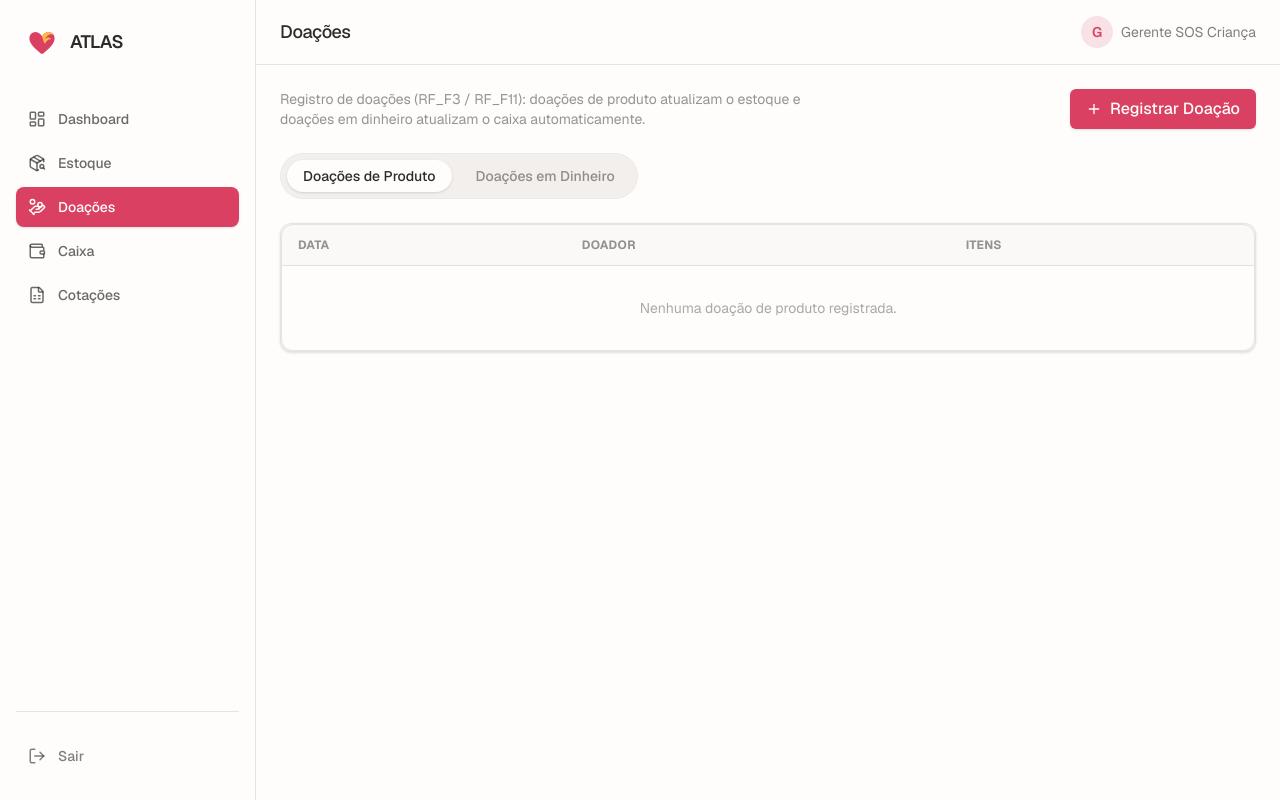
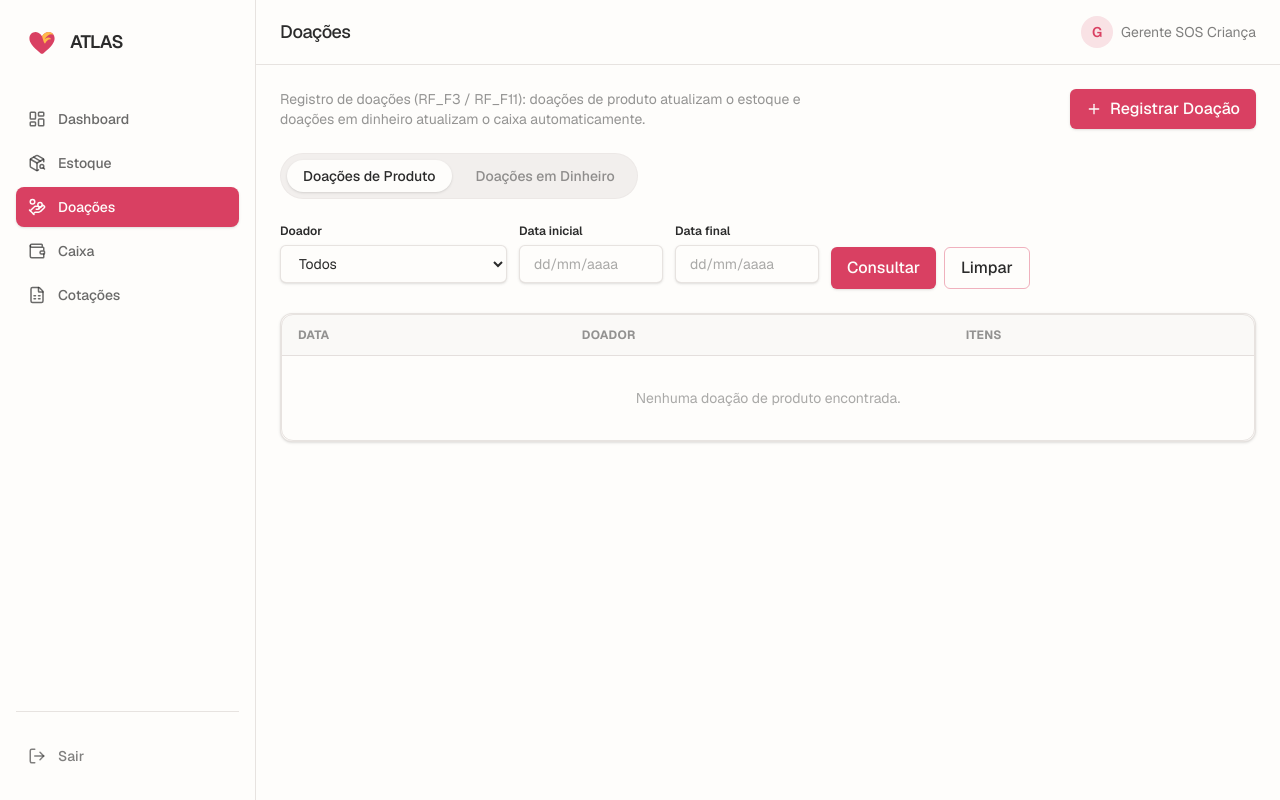
Before and after one commit to Andressa172/Grupo1-BSI-2026-2-EngSoft2-, a Next.js app in the folder atlas-app/: page /doacoes in a window 1280 px wide. Built offline with nearby package versions, Linux system fonts and the light colour scheme.

Commit message:
Adiciona consulta de doacoes com filtros de doador e periodo

```diff
--- a/atlas-app/src/app/(app)/doacoes/page.tsx
+++ b/atlas-app/src/app/(app)/doacoes/page.tsx
@@ -11,7 +11,7 @@ import { Plus, Trash2 } from 'lucide-react';
 import { useAtlas } from '@/lib/store';
 import { Button } from '@/components/ui/button';
 import { Card, Field, Input, Select, Modal, Table, THead, EmptyRow } from '@/components/app/ui';
-import { ControlReceberDoacaoProduto } from '@/control/ControlReceberDoacaoProduto';
+import { ControlReceberDoacaoProduto, type DadosFiltroDoacao } from '@/control/ControlReceberDoacaoProduto';
 import { ControlReceberDoacaoDinheiro } from '@/control/ControlReceberDoacaoDinheiro';
 import type { SelecaoDoador } from '@/control/resolverDoador';
 import { dataHojeBR, mascaraData, mascaraMoeda, mascaraTelefone } from '@/view/mascaras';
@@ -44,8 +44,27 @@ export default function DoacoesPage() {
 
   const doadores = controlProduto.listarDoadores();
   const produtos = controlProduto.listarProdutos();
-  const doacoesProduto = controlProduto.listarDoacoes();
-  const doacoesDinheiro = controlDinheiro.listarDoacoes();
+
+  // consulta (RF_F3/RF_F11): filtro digitado x filtro aplicado ao clicar em Consultar
+  const filtroVazio: DadosFiltroDoacao = { doadorId: '', dataInicial: '', dataFinal: '' };
+  const [filtro, setFiltro] = useState<DadosFiltroDoacao>(filtroVazio);
+  const [filtroAplicado, setFiltroAplicado] = useState<DadosFiltroDoacao>(filtroVazio);
+  const [errosFiltro, setErrosFiltro] = useState<Record<string, string>>({});
+  const doacoesProduto = controlProduto.consultarDoacoes(filtroAplicado);
+  const doacoesDinheiro = controlDinheiro.consultarDoacoes(filtroAplicado);
+
+  function consultar(e: React.FormEvent) {
+    e.preventDefault();
+    const e2 = controlProduto.validarFiltro(filtro);
+    setErrosFiltro(e2);
+    if (Object.keys(e2).length === 0) setFiltroAplicado(filtro);
+  }
+
+  function limparFiltro() {
+    setFiltro(filtroVazio);
+    setFiltroAplicado(filtroVazio);
+    setErrosFiltro({});
+  }
 
   const [tab, setTab] = useState<'produto' | 'dinheiro'>('produto');
   const [modalOpen, setModalOpen] = useState(false);
@@ -132,12 +151,59 @@ export default function DoacoesPage() {
         ))}
       </div>
 
+      <form onSubmit={consultar} className="flex flex-wrap items-start gap-3">
+        <div className="min-w-48">
+          <Field label="Doador">
+            <Select value={filtro.doadorId} onChange={(e) => setFiltro({ ...filtro, doadorId: e.target.value })}>
+              <option value="">Todos</option>
+              {doadores.map((d) => (
+                <option key={d.id} value={d.id}>
+                  {d.nome}
+                </option>
+              ))}
+            </Select>
+          </Field>
+        </div>
+        <div className="w-36">
+          <Field label="Data inicial">
+            <Input
+              value={filtro.dataInicial}
+              onChange={(e) => setFiltro({ ...filtro, dataInicial: mascaraData(e.target.value) })}
+              placeholder="dd/mm/aaaa"
+              inputMode="numeric"
+              className={destaque(errosFiltro.dataInicial)}
+            />
+          </Field>
+          <MensagemErro texto={errosFiltro.dataInicial} />
+        </div>
+        <div className="w-36">
+          <Field label="Data final">
+            <Input
+              value={filtro.dataFinal}
+              onChange={(e) => setFiltro({ ...filtro, dataFinal: mascaraData(e.target.value) })}
+              placeholder="dd/mm/aaaa"
+              inputMode="numeric"
+              className={destaque(errosFiltro.dataFinal)}
+            />
+          </Field>
+          <MensagemErro texto={errosFiltro.dataFinal} />
+        </div>
+        <div className="flex gap-2 mt-6">
+          <Button type="submit" variant="primary" size="md">
+            Consultar
+          </Button>
+          <Button type="button" variant="outline" size="md" onClick={limparFiltro}>
+            Limpar
+          </Button>
+        </div>
+      </form>
+
       {tab === 'produto' ? (
         <Card className="p-0">
           <Table>
             <THead cols={['Data', 'Doador', 'Itens']} />
             <tbody>
-              {doacoesProduto.length === 0 && <EmptyRow colSpan={3} label="Nenhuma doação de produto registrada." />}
+              {doacoesProduto.length === 0 && <EmptyRow colSpan={3} label="Nenhuma doação de produto encontrada." />}
               {doacoesProduto.map((d) => (
                 <tr key={d.id} className="border-b border-border-line/10 last:border-0 align-top">
                   <td className="px-4 py-3 text-foreground/60 whitespace-nowrap">{formatDate(d.data)}</td>
@@ -161,7 +227,7 @@ export default function DoacoesPage() {
           <Table>
             <THead cols={['Data', 'Doador', 'Valor', 'Forma de Recebimento']} />
             <tbody>
-              {doacoesDinheiro.length === 0 && <EmptyRow colSpan={4} label="Nenhuma doação em dinheiro registrada." />}
+              {doacoesDinheiro.length === 0 && <EmptyRow colSpan={4} label="Nenhuma doação em dinheiro encontrada." />}
               {doacoesDinheiro.map((d) => (
                 <tr key={d.id} className="border-b border-border-line/10 last:border-0">
                   <td className="px-4 py-3 text-foreground/60 whitespace-nowrap">{formatDate(d.data)}</td>
--- a/atlas-app/src/control/ControlReceberDoacaoDinheiro.ts
+++ b/atlas-app/src/control/ControlReceberDoacaoDinheiro.ts
@@ -1,10 +1,11 @@
 import { DoacaoDinheiro } from '@/model/DoacaoDinheiro';
+import { FiltroDoacao } from '@/model/FiltroDoacao';
 import { type ErrosValidacao, parseDataBR, parseValorBR } from '@/model/validacao';
 import type { AtlasGateway } from '@/dao/AtlasGateway';
 import { DoadorDAO } from '@/dao/DoadorDAO';
 import { DoacaoDinheiroDAO } from '@/dao/DoacaoDinheiroDAO';
 import { type SelecaoDoador, obterIdDoador, validarDoador } from './resolverDoador';
-import type { OpcaoSelecao, ResultadoRegistro } from './ControlReceberDoacaoProduto';
+import type { DadosFiltroDoacao, OpcaoSelecao, ResultadoRegistro } from './ControlReceberDoacaoProduto';
 
 export interface DadosDoacaoDinheiro {
   doador: SelecaoDoador;
@@ -15,6 +16,7 @@ export interface DadosDoacaoDinheiro {
 
 export interface LinhaDoacaoDinheiro {
   id: string;
+  doadorId: string;
   data: string;
   doador: string;
   valor: number;
@@ -56,11 +58,23 @@ export class ControlReceberDoacaoDinheiro {
     const doadores = this.doadorDAO.listar();
     return this.doacaoDAO.listar().map((d) => ({
       id: d.id,
+      doadorId: d.doadorId,
       data: d.data,
       doador: doadores.find((x) => x.id === d.doadorId)?.nome ?? '—',
       valor: d.valor,
       formaRecebimento: d.formaRecebimento,
     }));
+  }
+
+  validarFiltro(dados: DadosFiltroDoacao): ErrosValidacao {
+    return new FiltroDoacao(dados.doadorId, dados.dataInicial, dados.dataFinal).validar();
+  }
+
+  /** Consulta com 2 filtros: doador e período. */
+  consultarDoacoes(dados: DadosFiltroDoacao): LinhaDoacaoDinheiro[] {
+    const filtro = new FiltroDoacao(dados.doadorId, dados.dataInicial, dados.dataFinal);
+    if (Object.keys(filtro.validar()).length > 0) return [];
+    return this.listarDoacoes().filter((d) => filtro.aceita(d.doadorId, d.data));
   }
 
   /** Passos 1 a 7 do fluxo básico: valida tudo, depois registra a doação (e o caixa). */
--- a/atlas-app/src/control/ControlReceberDoacaoProduto.ts
+++ b/atlas-app/src/control/ControlReceberDoacaoProduto.ts
@@ -1,5 +1,6 @@
 import { DoacaoProduto } from '@/model/DoacaoProduto';
 import { ItemDoacao } from '@/model/ItemDoacao';
+import { FiltroDoacao } from '@/model/FiltroDoacao';
 import { type ErrosValidacao, parseDataBR } from '@/model/validacao';
 import type { AtlasGateway } from '@/dao/AtlasGateway';
 import { DoadorDAO } from '@/dao/DoadorDAO';
@@ -14,6 +15,13 @@ export interface DadosDoacaoProduto {
   itens: { produtoId: string; quantidade: string; dataValidade: string }[];
 }
 
+/** Filtros como digitados na tela (texto). */
+export interface DadosFiltroDoacao {
+  doadorId: string;
+  dataInicial: string;
+  dataFinal: string;
+}
+
 export interface ResultadoRegistro {
   sucesso: boolean;
   erros: ErrosValidacao;
@@ -26,6 +34,7 @@ export interface OpcaoSelecao {
 
 export interface LinhaDoacaoProduto {
   id: string;
+  doadorId: string;
   data: string;
   doador: string;
   itens: { produto: string; quantidade: number }[];
@@ -77,6 +86,7 @@ export class ControlReceberDoacaoProduto {
     const produtos = this.produtoDAO.listar();
     return this.doacaoDAO.listar().map((d) => ({
       id: d.id,
+      doadorId: d.doadorId,
       data: d.data,
       doador: doadores.find((x) => x.id === d.doadorId)?.nome ?? '—',
       itens: d.itens.map((i) => ({
@@ -84,6 +94,18 @@ export class ControlReceberDoacaoProduto {
         quantidade: i.quantidade,
       })),
     }));
+  }
+
+  /** Valida os filtros da consulta (datas válidas, inicial <= final). Vazio = ok. */
+  validarFiltro(dados: DadosFiltroDoacao): ErrosValidacao {
+    return new FiltroDoacao(dados.doadorId, dados.dataInicial, dados.dataFinal).validar();
+  }
+
+  /** Consulta com 2 filtros: doador e período. Retorna as doações que atendem aos dois. */
+  consultarDoacoes(dados: DadosFiltroDoacao): LinhaDoacaoProduto[] {
+    const filtro = new FiltroDoacao(dados.doadorId, dados.dataInicial, dados.dataFinal);
+    if (Object.keys(filtro.validar()).length > 0) return [];
+    return this.listarDoacoes().filter((d) => filtro.aceita(d.doadorId, d.data));
   }
 
   /** Passos 1 a 9 do fluxo básico: valida tudo, depois registra a doação (e o estoque). */
--- /dev/null
+++ b/atlas-app/src/model/FiltroDoacao.ts
@@ -0,0 +1,41 @@
+import { type ErrosValidacao, dataValida, parseDataBR } from './validacao';
+
+/**
+ * Critérios da consulta de doações (2 filtros):
+ *   1) doador  - id do doador ('' = todos)
+ *   2) período - data inicial e/ou final, no formato dd/mm/aaaa (vazio = sem limite)
+ */
+export class FiltroDoacao {
+  constructor(
+    public readonly doadorId: string = '',
+    public readonly dataInicial: string = '',
+    public readonly dataFinal: string = ''
+  ) {}
+
+  validar(): ErrosValidacao {
+    const erros: ErrosValidacao = {};
+    const de = this.dataInicial.trim();
+    const ate = this.dataFinal.trim();
+
+    if (de !== '' && !dataValida(parseDataBR(de))) erros.dataInicial = 'Informe uma data válida (dd/mm/aaaa).';
+    if (ate !== '' && !dataValida(parseDataBR(ate))) erros.dataFinal = 'Informe uma data válida (dd/mm/aaaa).';
+
+    if (!erros.dataInicial && !erros.dataFinal && de !== '' && ate !== '') {
+      if (parseDataBR(de).getTime() > parseDataBR(ate).getTime()) {
+        erros.dataFinal = 'A data final não pode ser anterior à data inicial.';
+      }
+    }
+    return erros;
+  }
+
+  /** Diz se uma doação (id do doador + data ISO) atende aos dois filtros. Supõe filtro válido. */
+  aceita(doadorId: string, dataIso: string): boolean {
+    if (this.doadorId !== '' && this.doadorId !== doadorId) return false;
+
+    const d = new Date(dataIso);
+    const dia = Date.UTC(d.getFullYear(), d.getMonth(), d.getDate(), 12); // dia local da doação
+    if (this.dataInicial.trim() !== '' && dia < parseDataBR(this.dataInicial).getTime()) return false;
+    if (this.dataFinal.trim() !== '' && dia > parseDataBR(this.dataFinal).getTime()) return false;
+    return true;
+  }
+}
```
